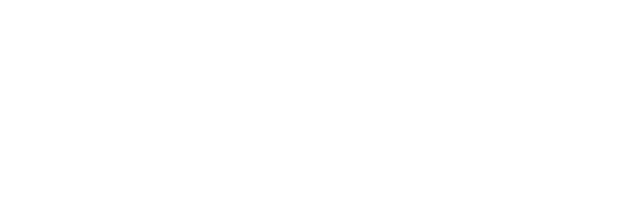
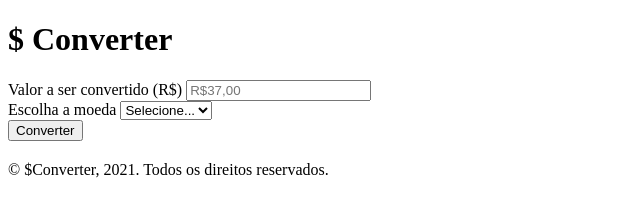
Before and after one commit to leandroofaria/conversor-de-moeda, a plain HTML site: page index.html in a window 1280 px wide. Shown: the whole page, without its empty margins (0-640 px from the left). Drawn offline with Linux system fonts and the light colour scheme.

Commit message:
html pronto

```diff
--- a/index.html
+++ b/index.html
@@ -15,6 +15,41 @@
 
 </head>
 <body>
+    <header>
+        <h1>$ Converter</h1>
+    </header>
 
+    <main>
+        <form id="form">
+            <section class="imputs-container">
+                <div class="form-group">
+                    <label for="value-real">Valor a ser convertido (R$)</label>
+                    <input type="number
+                    " placeholder="R$37,00"
+                    id="value-real"
+                    name="value-real"
+                    max="1000000">
+                </div>
+
+                <div class="form-group">
+                    <label for="currency">Escolha a moeda</label>
+                    <select id="currency">
+                        <option value="">Selecione...</option>
+                        <option value="eur">Euro</option>
+                        <option value="dol">Dólar</option>
+                    </select>
+                </div>
+            </section>
+
+            <button type="submit
+            ">Converter</button>
+        </form>
+
+        <h2 id="result"></h2>
+    </main>
+
+    <footer>
+        <span> &copy; $Converter, 2021. Todos os direitos reservados.</span>
+    </footer>
 </body>
 </html>
```
